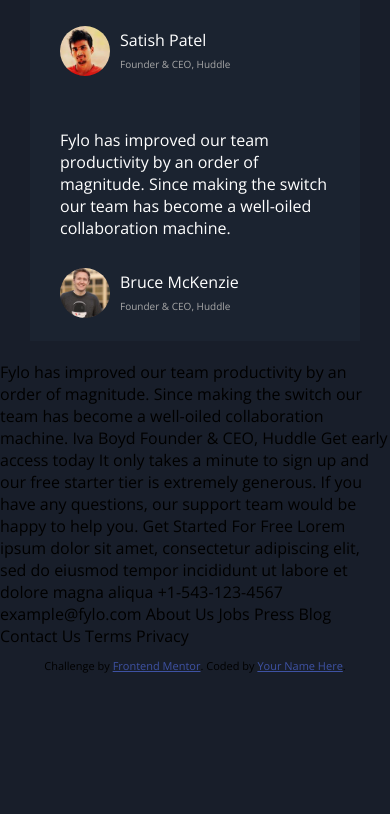
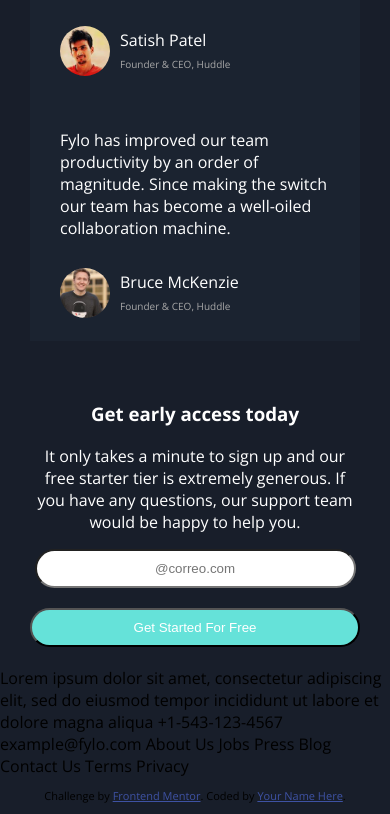
Before and after one commit to nicogithub05/fylo-landing-page, a plain HTML site: page index.html in a window 390 px wide. Shown: the part 2874-3688 px from the top of the page. Before the commit the page ends 3558 px from the top, so only its background shows below. Drawn offline with nearby package versions, Linux system fonts and the light colour scheme.

Commit message:
section reviews y form version mobile terminadas

```diff
--- a/index.html
+++ b/index.html
@@ -154,20 +154,30 @@
         <div>
     </div>
   </section>
-<body>
 
-  Fylo has improved our team productivity by an order of magnitude. Since making the switch our team has
+
+
+  <section class="form">
+    <h3 class="form-h3">Get early access today</h3>
+    <p class="form-pgraph"> It only takes a minute to sign up and our free starter tier is extremely generous. If you have any
+      questions, our support team would be happy to help you.</p>
+    <input type="text" class="form-input" placeholder="@correo.com">
+    <button class="form-button">Get Started For Free</button>
+  </section>
+</body>
+</html>
+
+  <!--Fylo has improved our team productivity by an order of magnitude. Since making the switch our team has
   become a well-oiled collaboration machine.
 
   Iva Boyd
-  Founder & CEO, Huddle
+  Founder & CEO, Huddle-->
 
-  Get early access today
 
-  It only takes a minute to sign up and our free starter tier is extremely generous. If you have any
-  questions, our support team would be happy to help you.
 
-  Get Started For Free
+
+
+
 
   Lorem ipsum dolor sit amet, consectetur adipiscing elit, sed do eiusmod tempor incididunt ut labore et
   dolore magna aliqua
--- a/main.css
+++ b/main.css
@@ -226,3 +226,30 @@ div.reviews-wrapper__card2 {
 .reviews-wrapper__card2 {
     margin-top: 20px;
 }
+
+.form {
+    margin-top: 60px;
+    padding: 0px 30px;
+    text-align: center;
+}
+
+.form-pgraph {
+    color: var(--color-pgraph-cards);
+}
+
+.form-input {
+    width: 90%;
+    padding: 10px;
+    border-radius: 50px;
+    margin-bottom: 20px;
+    text-align: center;
+}
+
+.form-button {
+    width: 100%;
+    padding: 10px;
+    border-radius: 50px;
+    margin-bottom: 20px;
+    background-color: var(--cyan);
+    color: white;
+}
```
